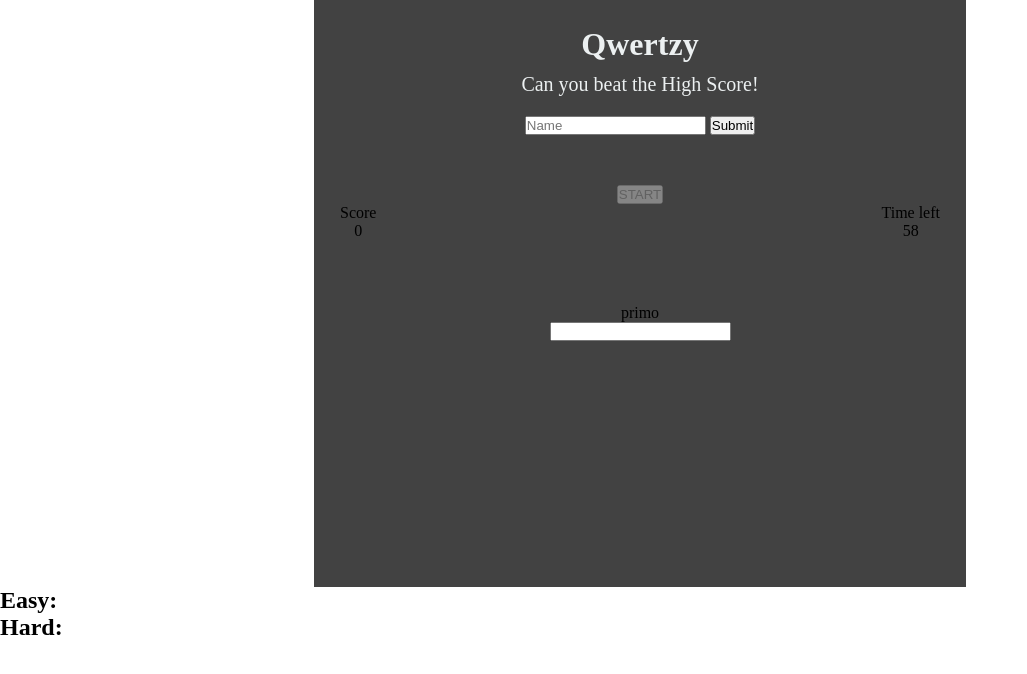
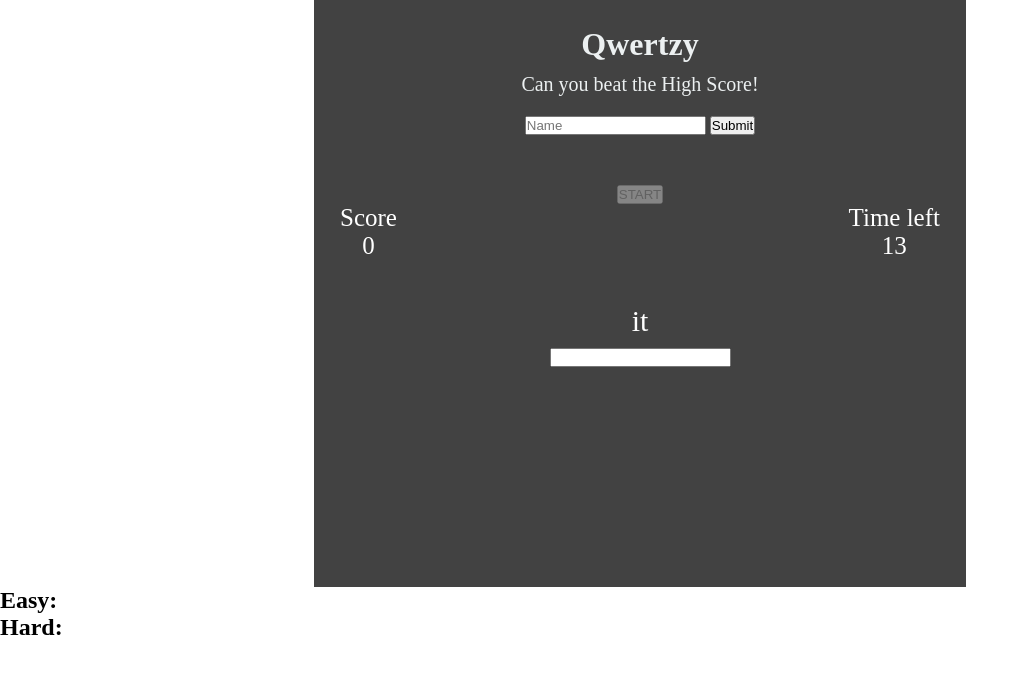
Before and after one commit to BaseCampCoding/js-unit-project-charles-sean, a plain HTML site: page index.html in a window 1280 px wide. Both pictures are taken after a click on the button "START". Shown: the whole page, without its empty margins (0-1027 px from the left). Drawn offline with Linux system fonts and the light colour scheme.

Commit message:
fixing answer button

```diff
--- a/index.html
+++ b/index.html
@@ -24,7 +24,7 @@
                 </div>
                 <div class="time-count">
                     <p>Time left</p>
-                    <span class="time">60</span>
+                    <span class="time">10</span>
                 </div>
             </div>
             <div class="word-display">
--- a/main.js
+++ b/main.js
@@ -1,10 +1,12 @@
-let easyList = ['dog', 'cat', 'homie', 'primo']
+let easyList = ['dog', 'cat', 'homie', 'primo', "ice", "idea", "if", "important",
+    "in", "increase", "inside", "into", "introduce", "invent", "iron", "invite",
+    "is", "island", "it", "its"]
 let words = document.querySelector('.words')
 let startButton = document.querySelector('#startButton')
 let tempo = document.querySelector('.time');
 let timerDiv =document.querySelector(".time");
-let scoreHtml = document.querySelector(".score")
-let seconds = 60;
+let scoreHtml = document.querySelector(".score");
+let seconds = 15;
 let score = 0;
 let start = document.querySelector('#startButton')
 let answer = document.querySelector('#user__input')
@@ -18,11 +20,12 @@ function countDown() {
         seconds--;
         tempo.innerHTML = seconds;
         if (seconds === 0) {
+            words.textContent = "Word Here"
             scoreHtml.innerHTML = "0";
             startButton.disabled = false;
             clearInterval(timer);
-            seconds = 60;
-            timerDiv.innerHTML = "60";
+            seconds = 15;
+            timerDiv.innerHTML = "15";
             startButton.disabled = false;
         }
     }, 1000);
@@ -52,9 +55,9 @@ startButton.addEventListener('click', () => {
 answer.addEventListener('keypress', (e) => {
     if (e.key === 'Enter'){
         if (answer.value == words.textContent){
-            score++
-            scoreHtml.textContent = score
-            answer.value = ''
+            score++;
+            scoreHtml.textContent = score;
+            answer.value = '';
             let word = easyList[Math.floor(Math.random() * easyList.length)]
             console.log(word)
             words.textContent = word;
--- a/style.css
+++ b/style.css
@@ -50,6 +50,18 @@ h1 {
     float: right;
 }
 
+.score-count p, .score-count span,
+.time-count p, .time-count span {
+    font-size: 25px;
+    color: #ffffff;
+}
+
+.word-display p {
+    font-size:30px;
+    color: #ffffff;
+    margin-bottom: 10px;
+}
+
 .word-display {
 	margin-top: 100px;
 }
```
